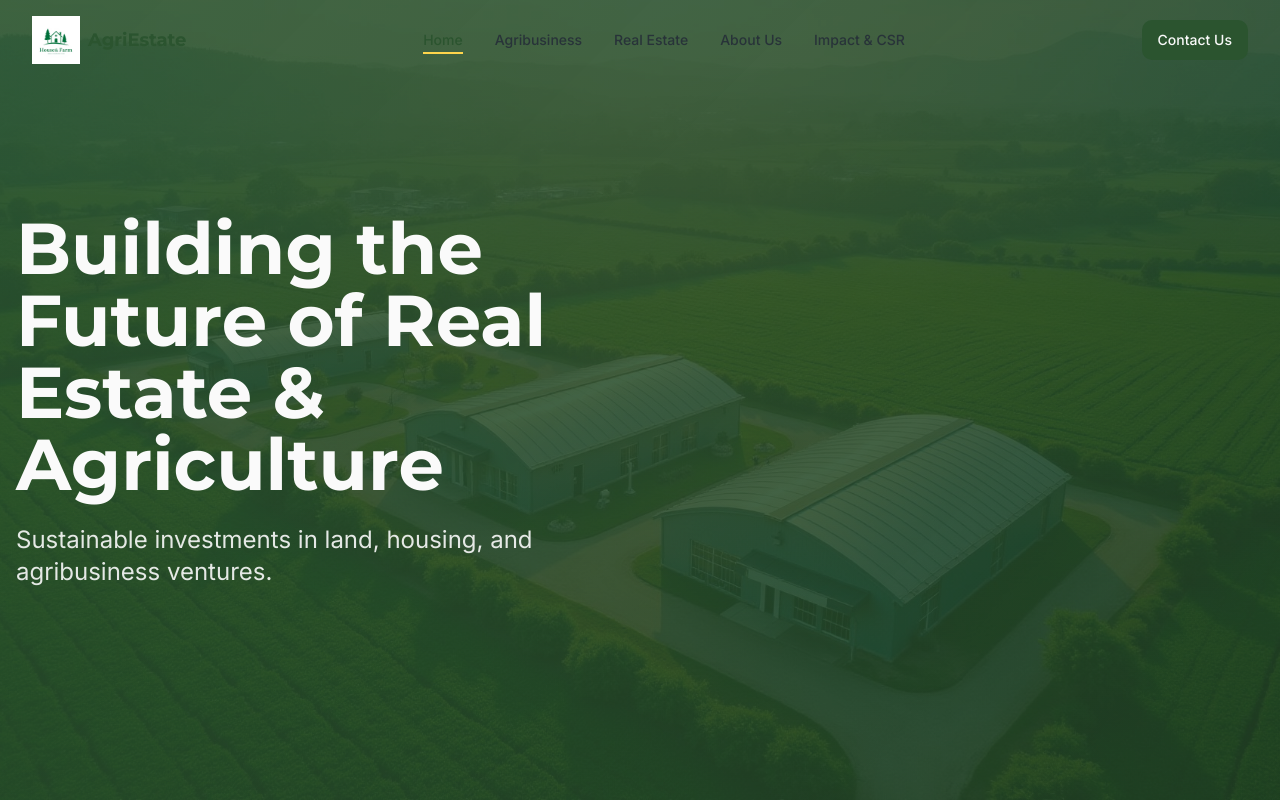
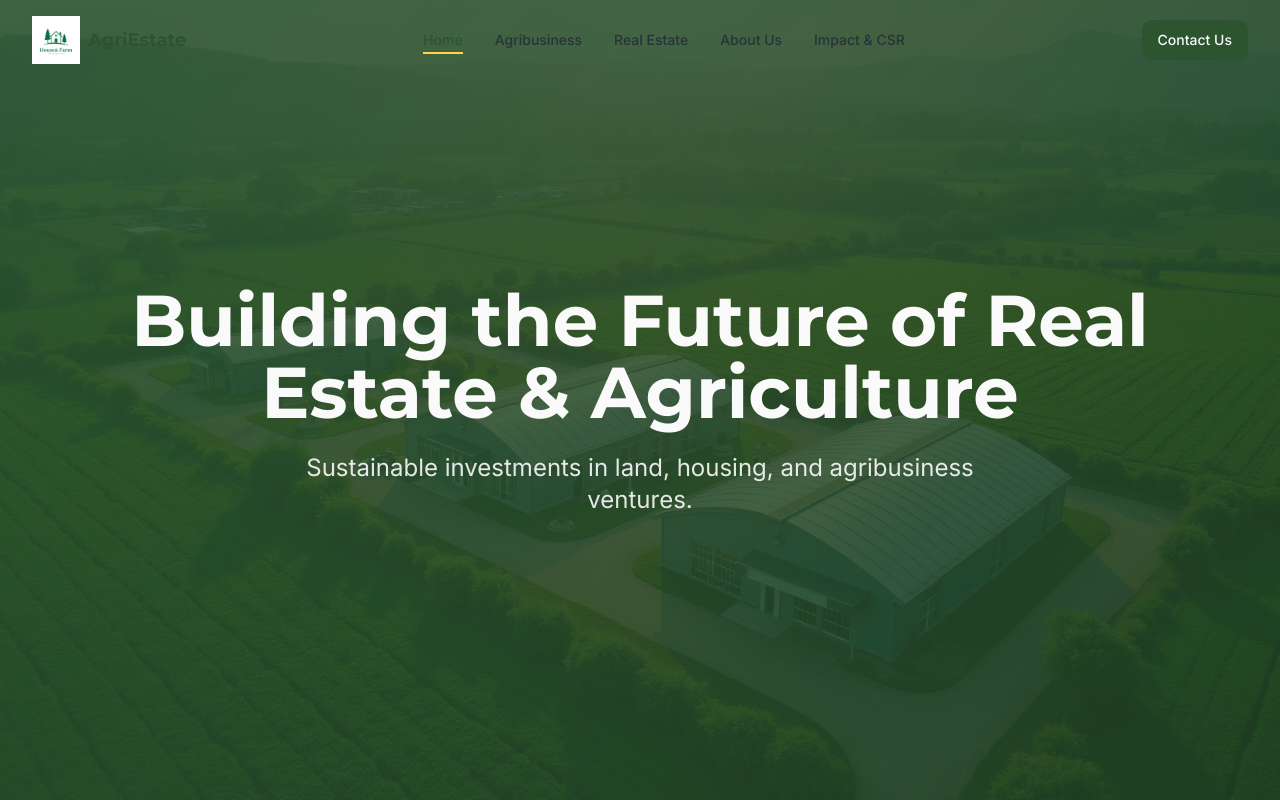
Before and after one commit to Codemonte/verdant-acres-estate, a React (Vite) app: page / in a window 1280 px wide. Shown: the top 800 px of the page. Built offline with nearby package versions, Linux system fonts and the light colour scheme; the HTML template or start-up script is replaced by a standard one.

Commit message:
Visual edit in Lovable

```diff
--- a/src/pages/Index.tsx
+++ b/src/pages/Index.tsx
@@ -1,6 +1,6 @@
 import Navbar from "@/components/Navbar";
 import Footer from "@/components/Footer";
-import HeroHome from "@/components/HeroHome";
+import Hero from "@/components/Hero";
 import { Button } from "@/components/ui/button";
 import { Card, CardContent, CardDescription, CardHeader, CardTitle } from "@/components/ui/card";
 import { Building2, Sprout, Users, Handshake, Heart, Mail, Phone, MapPin } from "lucide-react";
@@ -21,7 +21,7 @@ const Index = () => {
       <Navbar />
 
       <main>
-        <HeroHome
+        <Hero
           backgroundImage={heroBg}
           title="Building the Future of Real Estate & Agriculture"
           subtitle="Sustainable investments in land, housing, and agribusiness ventures."
@@ -188,7 +188,7 @@ const Index = () => {
         </section>
 
         {/* CSR Impact Section */}
-        <section ref={csrSection.elementRef} className="py-20 px-4 bg-background">
+          <section ref={csrSection.elementRef} className="py-20 px-4 bg-background">
           <div className="container mx-auto max-w-6xl">
             <div className={`text-center mb-12 transition-all duration-700 ${
               csrSection.isVisible
```
